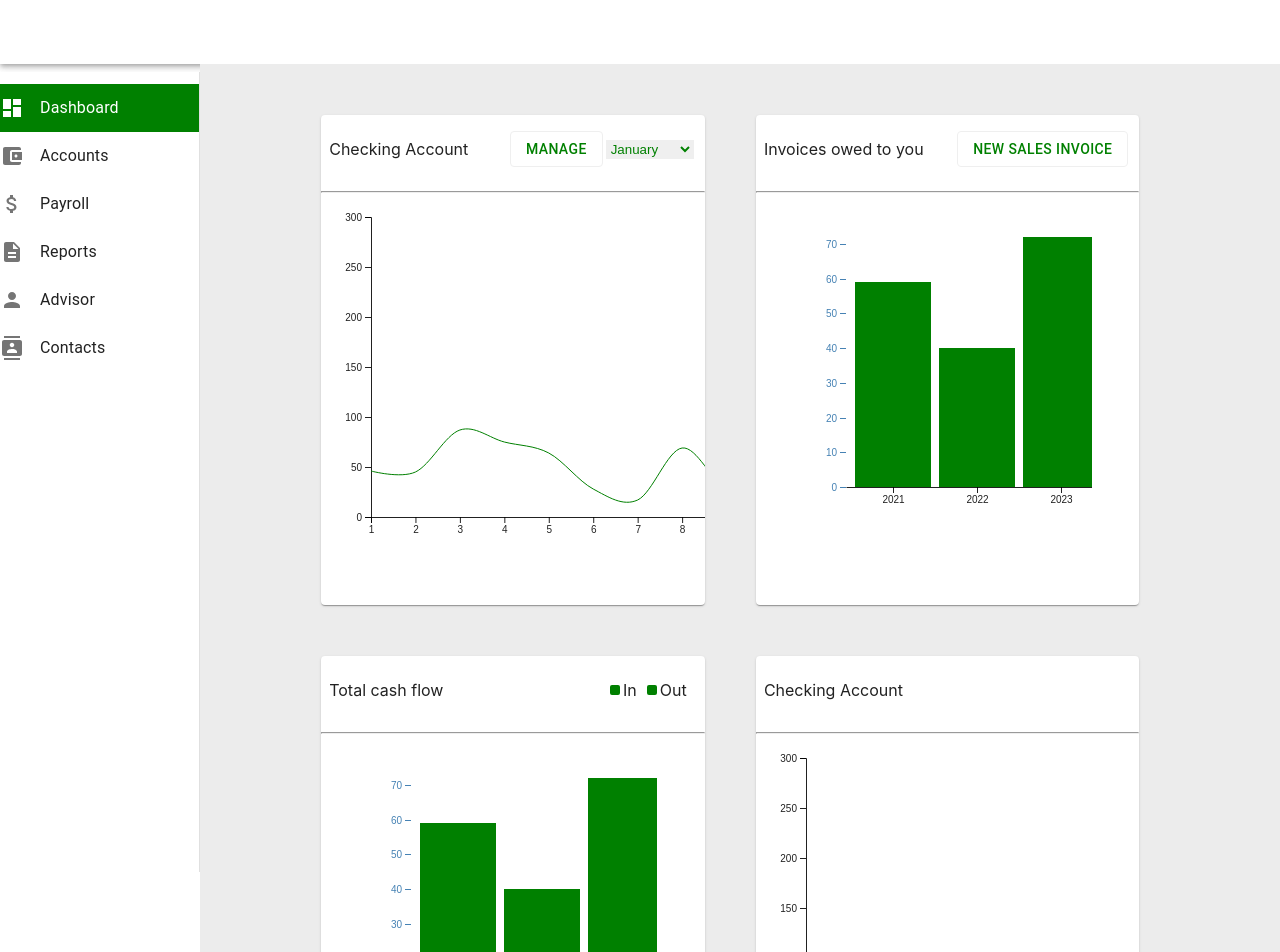
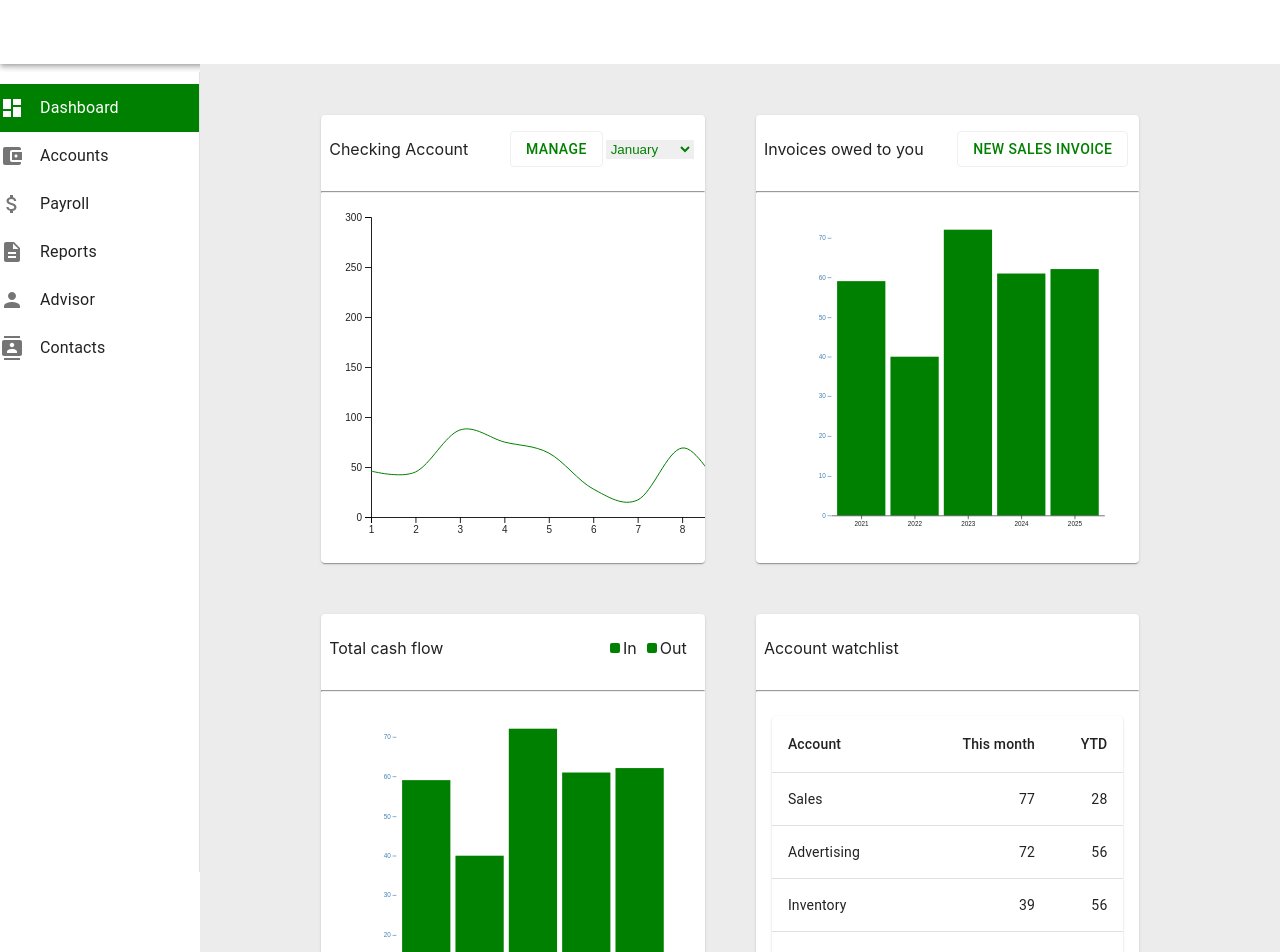
Before and after one commit to codebot-caffeine/assiduus, a React (Create React App) app: page / in a window 1280 px wide. Shown: the top 952 px of the page. Built offline with nearby package versions, Linux system fonts and the light colour scheme.

Commit message:
popup styles added

```diff
--- a/src/charts/bar.js
+++ b/src/charts/bar.js
@@ -2,17 +2,106 @@ import React, { useEffect,useState } from "react";
 import * as d3 from "d3";
 import { useD3 } from "../hooks/d3hook";
 
-export const Bar = (props) => {
+// export const Bar = (props) => {
+//   const [data,setData] = useState(props.barData)
+
+//   useEffect(()=>{
+//     setData(props.barData)
+//   })
+//   const ref = useD3(
+//     (svg) => {
+//       const height = 300;
+//       const width = 500;
+//       const margin = { top: 20, right: 30, bottom: 30, left: 40 };
+
+//       const x = d3
+//         .scaleBand()
+//         .domain(data.map((d) => d.year))
+//         .rangeRound([margin.left, width - margin.right])
+//         .padding(0.1);
+
+//       const y1 = d3
+//         .scaleLinear()
+//         .domain([0, d3.max(data, (d) => d.sales)])
+//         .rangeRound([height - margin.bottom, margin.top]);
+
+//       const xAxis = (g) =>
+//         g.attr("transform", `translate(0,${height - margin.bottom})`).call(
+//           d3
+//             .axisBottom(x)
+//             .tickValues(
+//               d3
+//                 .ticks(...d3.extent(x.domain()), width / 40)
+//                 .filter((v) => x(v) !== undefined)
+//             )
+//             .tickSizeOuter(0)
+//         );
+
+//       const y1Axis = (g) =>
+//         g
+//           .attr("transform", `translate(${margin.left},0)`)
+//           .style("color", "steelblue")
+//           .call(d3.axisLeft(y1).ticks(null, "s"))
+//           .call((g) => g.select(".domain").remove())
+//           .call((g) =>
+//             g
+//               .append("text")
+//               .attr("x", -margin.left)
+//               .attr("y", 10)
+//               .attr("fill", "currentColor")
+//               .attr("text-anchor", "start")
+//               .text(data.y1)
+//           );
+
+//       svg.select(".x-axis").call(xAxis);
+//       svg.select(".y-axis").call(y1Axis);
+
+//       svg
+//         .select(".plot-area")
+//         .attr("fill", "green")
+//         .selectAll(".bar")
+//         .data(data)
+//         .join("rect")
+//         .attr("class", "bar")
+//       .attr("x", (d) => x(d.year))
+//       .attr("width", x.bandwidth())
+//       .attr("y", (d) => y1(d.sales))
+//       .attr("height", (d) => y1(0) - y1(d.sales));
+//         // .attr("x", (d, i) => i * (width / data.length))
+//         // .attr("y", (d) => height - d * (height / 100))
+//         // .attr("width", 0.8 * (width / data.length))
+//         // .attr("height", (d) => d * (height / 100));
+//     },
+//     [data.length]
+//   );
+//   // should use useEffect
+//   return (
+//     <svg
+//       ref={ref}
+//       className="svgWidth"
+//       style={{
+//         height: "45vh",
+//         width: "90%",
+//         marginRight: "0px",
+//         marginLeft: "0px",
+//       }}
+//     >
+//       <g className="plot-area" />
+//       <g className="x-axis" />
+//       <g className="y-axis" />
+//     </svg>
+//   );
+// };
+const height = 500;
+const width = 500;
+export const Bar = ( props ) =>{
   const [data,setData] = useState(props.barData)
-  console.log(data)
 
   useEffect(()=>{
     setData(props.barData)
   })
   const ref = useD3(
     (svg) => {
-      const height = 300;
-      const width = 500;
       const margin = { top: 20, right: 30, bottom: 30, left: 40 };
 
       const x = d3
@@ -57,6 +146,9 @@ export const Bar = (props) => {
       svg.select(".x-axis").call(xAxis);
       svg.select(".y-axis").call(y1Axis);
 
+      var tooltip = d3.select('.tooltip-area')
+        .style('opacity', 0);
+
       svg
         .select(".plot-area")
         .attr("fill", "green")
@@ -67,21 +159,20 @@ export const Bar = (props) => {
         .attr("x", (d) => x(d.year))
         .attr("width", x.bandwidth())
         .attr("y", (d) => y1(d.sales))
-      .attr("height", (d) => y1(0) - y1(d.sales));
-        // .attr("x", (d, i) => i * (width / data.length))
-        // .attr("y", (d) => height - d * (height / 100))
-        // .attr("width", 0.8 * (width / data.length))
-        // .attr("height", (d) => d * (height / 100));
+        .attr("height", (d) => y1(0) - y1(d.sales))
+        .append('title')
+        .text((d) => `Sales were ${d.sales} in ${d.year}`);
     },
     [data.length]
   );
-  // should use useEffect
+
   return (
+    <>
       <svg
         ref={ref}
+        viewBox={`0 0 ${height} ${width}`}
         style={{
-        height: "45vh",
-        width: "90%",
+          height: "100%",
           marginRight: "0px",
           marginLeft: "0px",
         }}
@@ -89,6 +180,10 @@ export const Bar = (props) => {
         <g className="plot-area" />
         <g className="x-axis" />
         <g className="y-axis" />
+        <g className="tooltip-area">
+          <text className="tooltip-area__text">aas</text>
+        </g>
       </svg>
+    </>
   );
-};
+}
--- a/src/charts/sizes.css
+++ b/src/charts/sizes.css
@@ -1,6 +1,6 @@
 @media screen and (max-width:1280px) {
     .svgWidth{
-        height: 45vh;
-        width: 90%
+        height: 45vh !important;
+        width: 90% !important
     }
 }
--- a/src/components/home.js
+++ b/src/components/home.js
@@ -5,18 +5,26 @@ import Line from "../charts/line";
 import "./home.css";
 
 //bootstrap cards
-import { Card, CardContent, CardActions,Button } from "@mui/material";
-import Dialog from '@mui/material/Dialog';
-import DialogActions from '@mui/material/DialogActions';
-import DialogContent from '@mui/material/DialogContent';
-import DialogContentText from '@mui/material/DialogContentText';
-import DialogTitle from '@mui/material/DialogTitle';
-import Slide from '@mui/material/Slide';
+import { Card, CardContent, CardActions, Button } from "@mui/material";
+import Dialog from "@mui/material/Dialog";
+import DialogActions from "@mui/material/DialogActions";
+import DialogContent from "@mui/material/DialogContent";
+import DialogContentText from "@mui/material/DialogContentText";
+import DialogTitle from "@mui/material/DialogTitle";
+import Slide from "@mui/material/Slide";
+
+//table imports from material ui
+import Table from "@mui/material/Table";
+import TableBody from "@mui/material/TableBody";
+import TableCell from "@mui/material/TableCell";
+import TableContainer from "@mui/material/TableContainer";
+import TableHead from "@mui/material/TableHead";
+import TableRow from "@mui/material/TableRow";
+import Paper from "@mui/material/Paper";
 
 const Transition = React.forwardRef(function Transition(props, ref) {
   return <Slide direction="up" ref={ref} {...props} />;
 });
-
 
 class Home extends React.Component {
   constructor(props) {
@@ -26,24 +34,41 @@ class Home extends React.Component {
       barData: [],
       lineData: [],
       months: [
-        'January', 'February', 'March', 'April', 'May', 'June', 'July', 'August', 'September', 'October', 'November', 'December'
+        "January",
+        "February",
+        "March",
+        "April",
+        "May",
+        "June",
+        "July",
+        "August",
+        "September",
+        "October",
+        "November",
+        "December",
       ],
-      open:false
+      open: false,
+      rows: [
+        this.createData('Sales', this.randomData(Math.random(),Math.random()),this.randomData(Math.random(),Math.random())),
+        this.createData('Advertising', this.randomData(Math.random(),Math.random()),this.randomData(Math.random(),Math.random())),
+        this.createData('Inventory', this.randomData(Math.random(),Math.random()),this.randomData(Math.random(),Math.random())),
+        this.createData('Entertainment', this.randomData(Math.random(),Math.random()),this.randomData(Math.random(),Math.random())),
+        this.createData('Product', this.randomData(Math.random(),Math.random()),this.randomData(Math.random(),Math.random())),
+      ]
     };
   }
   componentDidMount() {
     this.setState({
       lineData: [],
-      barData:[]
+      barData: [],
     });
     this.updateData();
   }
 
   handleClick = () => {
-   this.setState((prevState) =>({
-    open: prevState.open == false ? true : false
-   }))
-   console.log(this.state.open)
+    this.setState((prevState) => ({
+      open: prevState.open === false ? true : false,
+    }));
   };
 
   getRandomNumbers() {
@@ -74,70 +99,163 @@ class Home extends React.Component {
       barData: this.getRandomNumbersBardata(),
     });
     // console.log(this.state.lineData)
-  }
+  };
   randomNumber(min, max) {
     let mx = max > min ? max : min;
     let mn = max < min ? max : min;
     return Math.floor((Math.random() * (mx - mn) + mn) * 100);
   }
 
+  randomData(min, max) {
+    let mx = max > min ? max : min;
+    let mn = max < min ? max : min;
+    return Math.round((Math.random() * (mx - mn) + mn) * 100);
+  }
+
+  createData(name, calories, fat, carbs, protein) {
+    return { name, calories, fat, carbs, protein };
+  }
+
+
   render() {
     return (
       <div className="home-div">
-        <Card style={{width: "40%",margin:"2vw"}}>
-          <CardActions style={{justifyContent:"space-between"}}>
+        <Card style={{ width: "40%", margin: "2vw" }}>
+          <CardActions style={{ justifyContent: "space-between" }}>
             <p>Checking Account</p>
-            <div style={{justifyContent:"space-between"}}>
-              <Button variant="outlined" style={{marginRight:"3px",borderColor:"ButtonHighlight",color:"green"}} onClick={this.updateData}>Manage</Button>
-               <select onChange={this.updateData} style={{marginRight:"3px",borderColor:"ButtonHighlight",color:"green"}}>
-                {this.state.months.map((e)=> (<option value={e}> {e}</option>))}
+            <div style={{ justifyContent: "space-between" }}>
+              <Button
+                variant="outlined"
+                style={{
+                  marginRight: "3px",
+                  borderColor: "ButtonHighlight",
+                  color: "green",
+                }}
+                onClick={this.updateData}
+              >
+                Manage
+              </Button>
+              <select
+                onChange={this.updateData}
+                style={{
+                  marginRight: "3px",
+                  borderColor: "ButtonHighlight",
+                  color: "green",
+                }}
+              >
+                {this.state.months.map((e) => (
+                  <option value={e}> {e}</option>
+                ))}
               </select>
             </div>
           </CardActions>
           <hr />
-          <CardContent style={{paddingLeft:"50px",alignItems:"center"}}>
+          <CardContent style={{ paddingLeft: "50px", alignItems: "center" }}>
             <Line lineData={this.state.lineData} />
           </CardContent>
         </Card>
-        <Card style={{width: "40%" ,margin:"2vw"}}>
-          <CardActions style={{justifyContent:"space-between"}}>
+        <Card style={{ width: "40%", margin: "2vw" }}>
+          <CardActions style={{ justifyContent: "space-between" }}>
             <p>Invoices owed to you</p>
-            <Button variant="outlined" style={{marginRight:"3px",borderColor:"ButtonHighlight",color:"green"}} onClick={this.handleClick}> New Sales Invoice</Button>
+            <Button
+              variant="outlined"
+              style={{
+                marginRight: "3px",
+                borderColor: "ButtonHighlight",
+                color: "green",
+              }}
+              onClick={this.handleClick}
+            >
+              {" "}
+              New Sales Invoice
+            </Button>
           </CardActions>
           <hr />
-          <CardContent style={{paddingLeft:"50px"}}>
+          <CardContent style={{ paddingLeft: "50px" }}>
             <Bar barData={this.state.barData} />
           </CardContent>
         </Card>
-        <Card style={{width: "40%" ,margin:"2vw"}}>
-          <CardActions  style={{justifyContent:"space-between"}}>
+        <Card style={{ width: "40%", margin: "2vw" }}>
+          <CardActions style={{ justifyContent: "space-between" }}>
             <p>Total cash flow</p>
-            <div  style={{justifyContent:"space-between",display:"flex"}}>
-            <span style={{justifyContent:"space-between",display:"flex",alignItems:"center",marginRight:"10px"}}>
-              <div style={{height:"10px",width:"10px",borderRadius:"2px",backgroundColor:"green",marginRight:"3px"}}></div>
+            <div style={{ justifyContent: "space-between", display: "flex" }}>
+              <span
+                style={{
+                  justifyContent: "space-between",
+                  display: "flex",
+                  alignItems: "center",
+                  marginRight: "10px",
+                }}
+              >
+                <div
+                  style={{
+                    height: "10px",
+                    width: "10px",
+                    borderRadius: "2px",
+                    backgroundColor: "green",
+                    marginRight: "3px",
+                  }}
+                ></div>
                 <p>In </p>
               </span>
 
-            <span style={{justifyContent:"space-between",display:"flex",alignItems:"center",marginRight:"10px"}}>
-             <div style={{height:"10px",width:"10px",borderRadius:"2px",backgroundColor:"green",marginRight:"3px"}}></div>
+              <span
+                style={{
+                  justifyContent: "space-between",
+                  display: "flex",
+                  alignItems: "center",
+                  marginRight: "10px",
+                }}
+              >
+                <div
+                  style={{
+                    height: "10px",
+                    width: "10px",
+                    borderRadius: "2px",
+                    backgroundColor: "green",
+                    marginRight: "3px",
+                  }}
+                ></div>
                 <p>Out</p>
               </span>
             </div>
-
           </CardActions>
           <hr />
-          <CardContent style={{paddingLeft:"50px"}}>
+          <CardContent style={{ paddingLeft: "50px" }}>
             <Bar barData={this.state.barData} />
           </CardContent>
         </Card>
-        <Card style={{width: "40%",margin:"2vw"}}>
+        <Card style={{ width: "40%", margin: "2vw" }}>
           <CardActions>
-            <p>Checking Account</p>
-            <span></span>
+            <p>Account watchlist</p>
           </CardActions>
           <hr />
-          <CardContent style={{paddingLeft:"50px"}}>
-          <Line lineData={this.state.lineData} />
+          <CardContent >
+            <TableContainer component={Paper}>
+              <Table sx={{ minWidth: 200 }} aria-label="simple table">
+                <TableHead>
+                  <TableRow>
+                    <TableCell>Account</TableCell>
+                    <TableCell align="right">This month</TableCell>
+                    <TableCell align="right">YTD</TableCell>
+                  </TableRow>
+                </TableHead>
+                <TableBody>
+                  {this.state.rows.map((row) => (
+                    <TableRow
+                      key={row.name}
+                      sx={{ "&:last-child td, &:last-child th": { border: 0 } }}
+                    >
+                      <TableCell component="th" scope="row">
+                        {row.name}
+                      </TableCell>
+                      <TableCell align="right">{row.calories}</TableCell>
+                      <TableCell align="right">{row.fat}</TableCell>
+                    </TableRow>
+                  ))}
+                </TableBody>
+              </Table>
+            </TableContainer>
           </CardContent>
         </Card>
 
@@ -149,11 +267,10 @@ class Home extends React.Component {
           onClose={this.handleClick}
           aria-describedby="alert-dialog-slide-description"
         >
-        <DialogTitle>{"Use Google's location service?"}</DialogTitle>
+          <DialogTitle>{"Upload new invoice?"}</DialogTitle>
           <DialogContent>
             <DialogContentText id="alert-dialog-slide-description">
-            Let Google help apps determine location. This means sending anonymous
-            location data to Google, even when no apps are running.
+              <input type="file" disabled />
             </DialogContentText>
           </DialogContent>
           <DialogActions>
```
Lines whose indentation alone changed are shown as unchanged.
